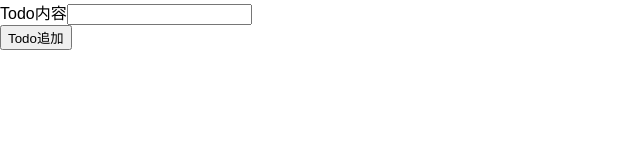
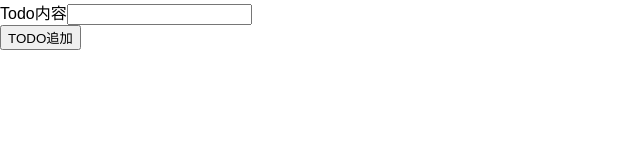
Before and after one commit to y4shiro/udemy-understanding-typescript-jp, a React (Create React App) app: page / in a window 1280 px wide. Shown: the top 160 px of the page, without its empty margins (0-640 px from the left). Built offline with nearby package versions, Linux system fonts and the light colour scheme.

Commit message:
183. State 更新処理の改善

```diff
--- a/src/App.tsx
+++ b/src/App.tsx
@@ -7,7 +7,10 @@ import { Todo } from './todo.model';
 const App: React.FC = () => {
   const [todos, setTodos] = useState<Todo[]>([]);
   const todoAddHandler = (text: string) => {
-    setTodos([{ id: Math.random.toString(), text: text }]);
+    setTodos(prevTodos => [
+      ...prevTodos,
+      { id: Math.random().toString(), text: text },
+    ]);
   };
   return (
     <div className="App">
@@ -15,6 +18,6 @@ const App: React.FC = () => {
       <TodoList items={todos} />
     </div>
   );
-}
+};
 
 export default App;
--- a/src/components/NewTodo.tsx
+++ b/src/components/NewTodo.tsx
@@ -2,7 +2,7 @@ import React, { useRef } from 'react';
 
 type NewTodoProps = {
   onAddTodo: (todoText: string) => void;
-}
+};
 
 const NewTodo: React.FC<NewTodoProps> = props => {
   const textInputRef = useRef<HTMLInputElement>(null);
@@ -12,13 +12,15 @@ const NewTodo: React.FC<NewTodoProps> = props => {
     props.onAddTodo(enteredText);
   };
 
-  return <form onSubmit={todoSubmitHandler}>
-    <div>
-      <label htmlFor="todo-text">Todo内容</label>
-      <input type="text" id="todo-text" ref={textInputRef} />
-    </div>
-    <button type="submit">Todo追加</button>
-  </form>
+  return (
+    <form onSubmit={todoSubmitHandler}>
+      <div>
+        <label htmlFor="todo-text">Todo内容</label>
+        <input type="text" id="todo-text" ref={textInputRef} />
+      </div>
+      <button type="submit">TODO追加</button>
+    </form>
+  );
 };
 
 export default NewTodo;
--- a/src/components/TodoList.tsx
+++ b/src/components/TodoList.tsx
@@ -1,13 +1,17 @@
 import React from 'react';
 
 interface TodoListProps {
-  items: { id: string, text: string }[];
+  items: { id: string; text: string }[];
 }
 
 const TodoList: React.FC<TodoListProps> = props => {
-  return <ul>
-    {props.items.map(todo => <li key={todo.id}>{todo.text}</li>)}
-  </ul>;
-}
+  return (
+    <ul>
+      {props.items.map(todo => (
+        <li key={todo.id}>{todo.text}</li>
+      ))}
+    </ul>
+  );
+};
 
 export default TodoList;
```
